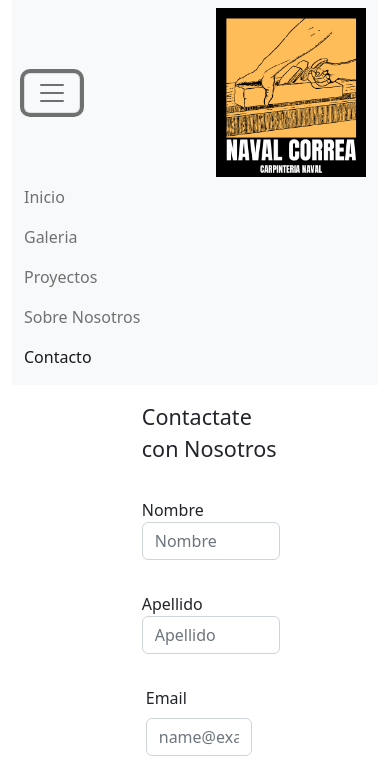
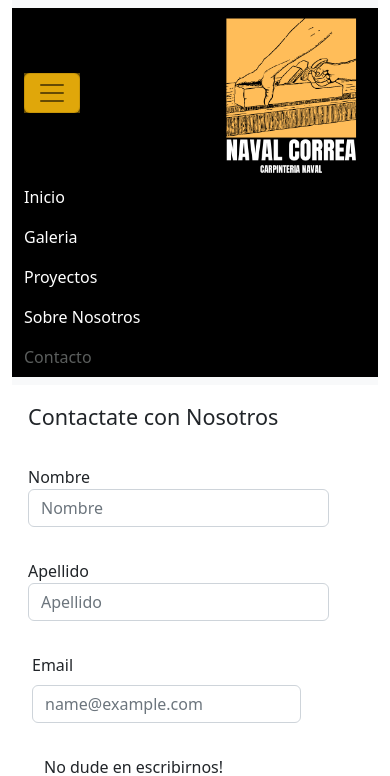
Before and after one commit to TrellixVulnTeam/proyectoCoderHouse2_N4LJ, a plain HTML site: page pages/contacto.html in a window 390 px wide. Both pictures are taken after a click on the button "Toggle navigation". Shown: the top 776 px of the page. Drawn offline with nearby package versions, Linux system fonts and the light colour scheme.

Commit message:
agregrueDiseñoAlNav

```diff
--- a/assets/css/style.css
+++ b/assets/css/style.css
@@ -17,6 +17,16 @@
  .navegador{
   display: flex;
   flex-direction: row-reverse;
+  background-color: black;
+ }
+ .botonNav{
+  background-color: rgb(224, 167, 10);
+ }
+ .nav-link{
+  color: rgb(255, 255, 255);
+ }
+ .navbar-nav .nav-link.active{
+  color: rgb(91, 94, 93);
  }
  footer{
   background-color: black;
--- a/pages/contacto.html
+++ b/pages/contacto.html
@@ -24,9 +24,11 @@
     <a href="../index.html">
       <img class="logoNaval" src="../assets/images/logo.png" alt="logo" />
     </a>
+    <div class="botonNav">
     <button class="navbar-toggler" type="button" data-bs-toggle="collapse" data-bs-target="#navbarNav" aria-controls="navbarNav" aria-expanded="false" aria-label="Toggle navigation">
       <span class="navbar-toggler-icon"></span>
     </button>
+  </div>
     <div class="collapse navbar-collapse" id="navbarNav">
       <ul class="navbar-nav">
         <li class="nav-item">
@@ -50,8 +52,8 @@
 </nav>
     </header>
     <main>
-      <div class="formulario row justify-content-center">
-      <form class="col-5">
+      <div class="formulario row justify-content-md-center">
+      <form class="col-10 col-md-5">
           <legend class="m-3">Contactate con Nosotros</legend>
           <div class="row g-3">
             <div class="col-md-10 m-3">
```
Also changed, not shown: index.html (+3 -1 lines), pages/galeria.html (+2 -0 lines), pages/proyectos.html (+2 -0 lines), pages/sobrenosotros.html (+2 -0 lines).
